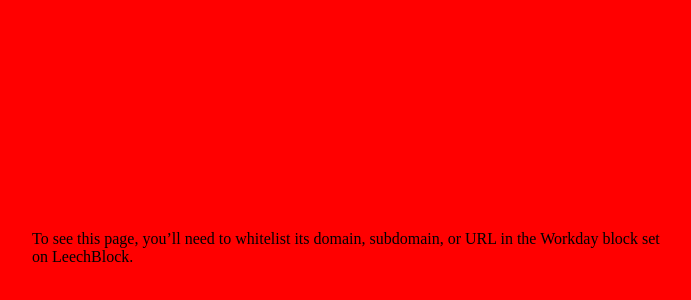
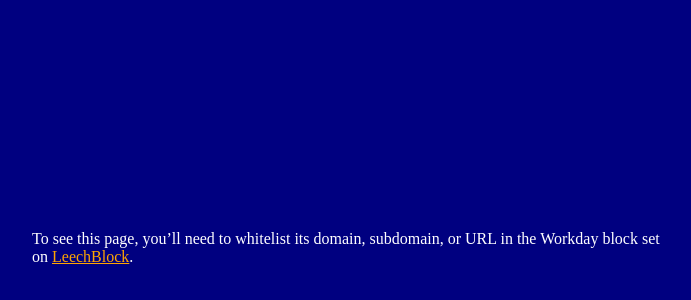
Before and after one commit to scottstilson/scottstilson.github.io, a plain HTML site: page blocked-workday.html in a window 1280 px wide. Shown: the part 168-468 px from the top of the page, without its empty margins (288-979 px from the left). Drawn offline with Linux system fonts and the light colour scheme.

Commit message:
Change color, finish wording

```diff
--- a/blocked-workday.html
+++ b/blocked-workday.html
@@ -2,11 +2,12 @@
     <head>
         <title>🛑 Page blocked</title>
         <style>
-            body {background-color: red;}
+            body {background-color: navy; color: white}
             p {position: absolute;top: 50%;left: 50%;transform: translate(-50%, -50%);}
+            a {color: orange}
         </style>
     </head>
     <body>
-        <p>To see this page, you’ll need to whitelist its domain, subdomain, or URL in the Workday block set on LeechBlock.</p>
+        <p>To see this page, you’ll need to whitelist its domain, subdomain, or URL in the Workday block set on <a href="chrome-extension://blaaajhemilngeeffpbfkdjjoefldkok/options.html">LeechBlock</a>.</p>
     </body>
 </html>
```
